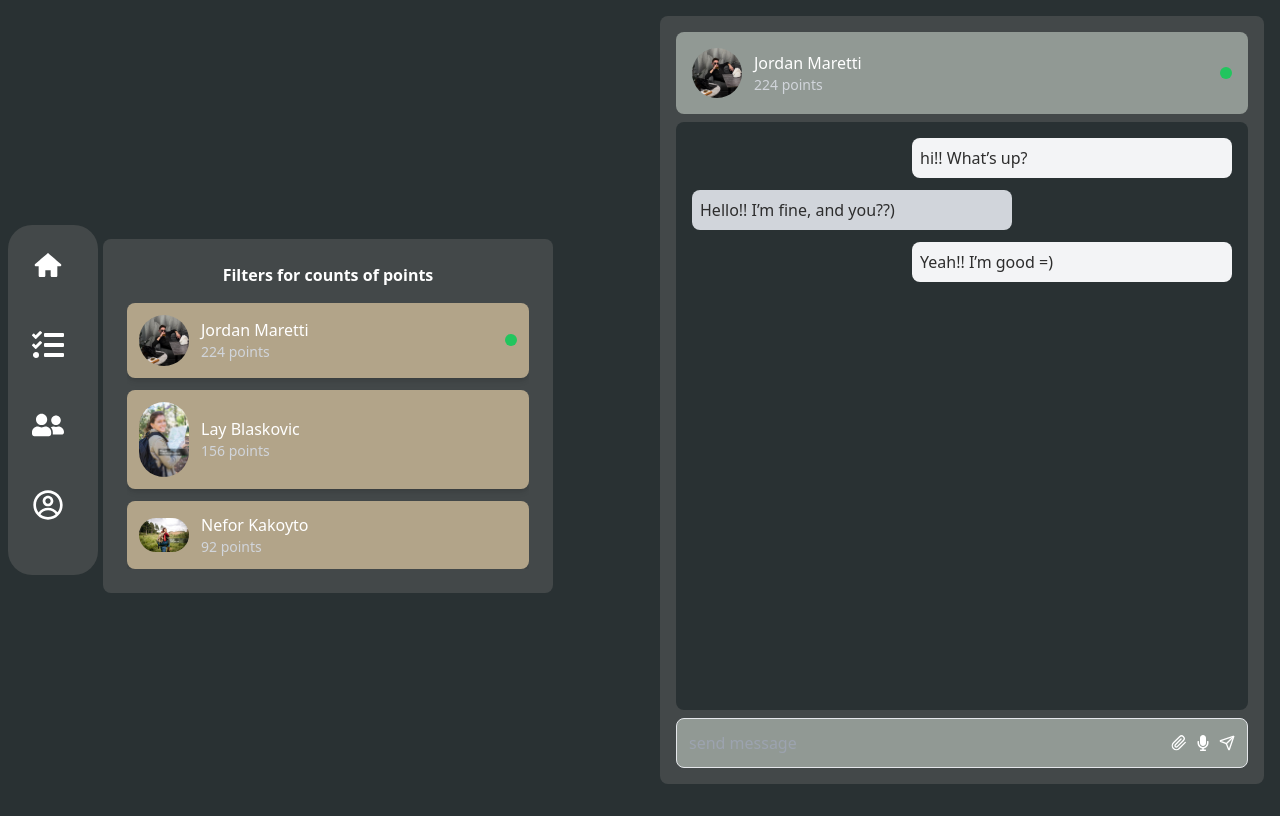
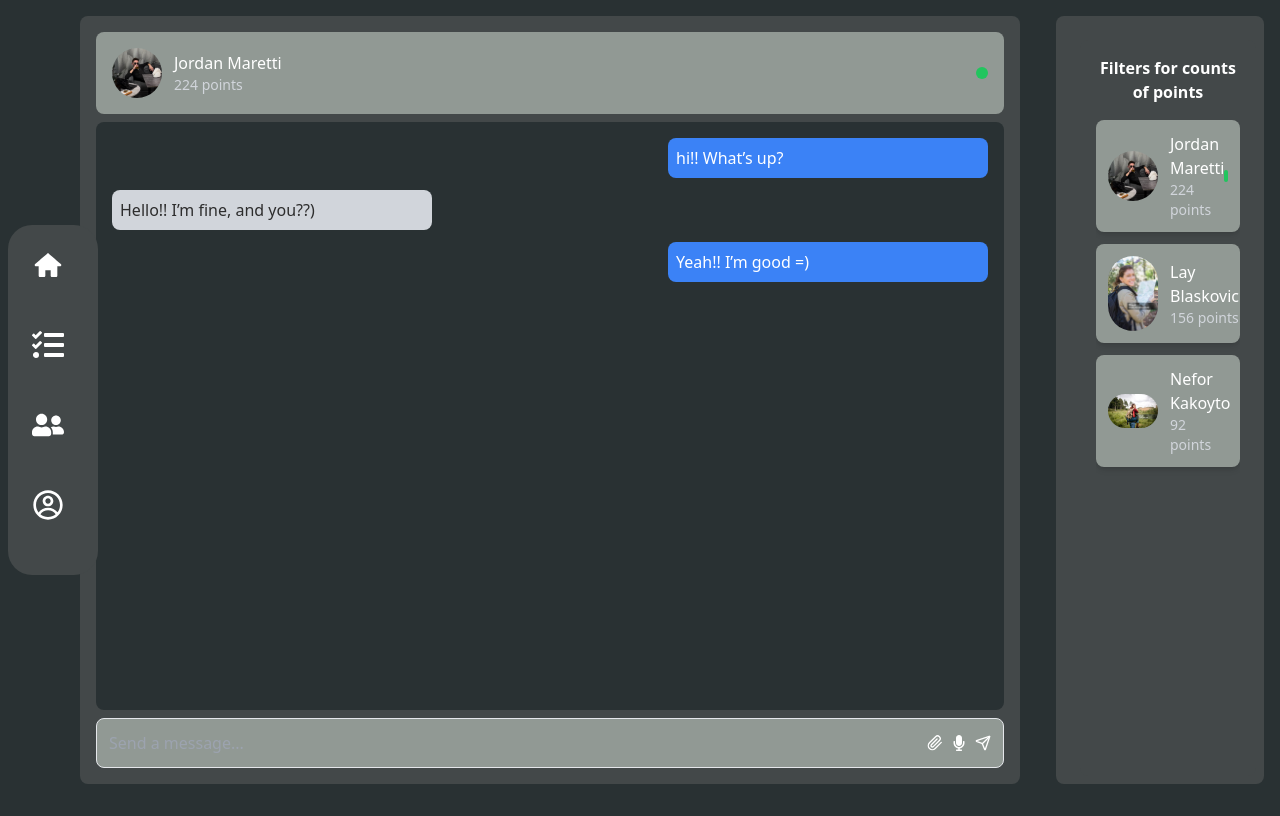
Before and after one commit to foxnaim/Agenda-client-, a Next.js app: page /pages/Chat in a window 1280 px wide. Built offline with nearby package versions, Linux system fonts and the light colour scheme.

Commit message:
modified:   src/app/components/ContactList/page.tsx 	modified:   src/app/pages/Chat/page.tsx

```diff
--- a/src/app/components/ContactList/page.tsx
+++ b/src/app/components/ContactList/page.tsx
@@ -8,12 +8,11 @@ interface ContactListProps {
 
 const ContactList: React.FC<ContactListProps> = ({ contacts }) => {
   return (
-    <div className="flex justify-center items-center w-full min-h-screen">
-      <div className="w-full max-w-[450px] bg-dop p-6 rounded-lg m-4 flex flex-col h-full md:h-auto">
+    <div className="w-full bg-dop p-4 rounded-lg m-2 flex flex-col h-full">
       <h3 className="text-white font-bold mb-4 text-center">Filters for counts of points</h3>
       <div className="flex flex-col gap-3 flex-grow overflow-auto">
         {contacts.map((contact) => (
-            <div key={contact.id} className="flex items-center p-3 bg-[#B2A489] rounded-lg shadow-md">
+          <div key={contact.id} className="flex items-center p-3 bg-dopHover rounded-lg shadow-md">
             <Image
               src={typeof contact.avatar === "string" ? contact.avatar : (contact.avatar as StaticImageData).src}
               alt={contact.name}
@@ -30,7 +29,6 @@ const ContactList: React.FC<ContactListProps> = ({ contacts }) => {
         ))}
       </div>
     </div>
-    </div>
   );
 };
 
--- a/src/app/pages/Chat/page.tsx
+++ b/src/app/pages/Chat/page.tsx
@@ -6,13 +6,18 @@ import ContactList from "@/app/components/ContactList/page";
 import { FiPaperclip } from "react-icons/fi";
 import { FaMicrophone } from "react-icons/fa";
 import { LuSend } from "react-icons/lu";
-import React, { useState } from "react";
+import React, { useState, useEffect, useRef } from "react";
 import Image from "next/image";
 import { contacts, initialMessages, Message as MessageType } from "@/app/components/ContactList/data/data";
 
 const Message = () => {
   const [messages, setMessages] = useState<MessageType[]>(initialMessages);
   const [inputValue, setInputValue] = useState<string>("");
+  const messagesEndRef = useRef<HTMLDivElement | null>(null);
+
+  useEffect(() => {
+    messagesEndRef.current?.scrollIntoView({ behavior: "smooth" });
+  }, [messages]);
 
   const sendMessage = () => {
     if (inputValue.trim() === "") return;
@@ -20,40 +25,16 @@ const Message = () => {
     setInputValue("");
   };
 
-  // Анимации для сообщений
-  const messageVariants = {
-    hidden: { opacity: 0, y: 50 },
-    visible: { opacity: 1, y: 0 },
-  };
-
-  // Анимации для списка контактов
-  const contactListVariants = {
-    hidden: { opacity: 0, x: -50 },
-    visible: { opacity: 1, x: 0 },
-  };
-
   return (
     <React.Fragment>
       <Navigation />
-      {/* Основной контейнер */}
-      <div className="flex flex-col md:flex-row h-screen w-full p-4 gap-5">
-        {/* Список контактов */}
-        <motion.div
-          initial="hidden"
-          animate="visible"
-          transition={{ duration: 0.5 }}
-          variants={contactListVariants}
-          className="w-full md:w-1/3 lg:w-1/2"
-        >
-          <ContactList contacts={contacts} />
-        </motion.div>
-
-        {/* Окно чата */}
+      <div className="flex flex-row h-screen w-full p-4 gap-5">
+        {/* Окно чата (теперь с отступами) */}
         <motion.div
           initial={{ opacity: 0 }}
           animate={{ opacity: 1 }}
           transition={{ duration: 0.5 }}
-          className="flex flex-col flex-1 bg-dop rounded-lg p-4 max-h-screen w-full"
+          className="flex flex-col flex-grow bg-dop rounded-lg p-4 max-h-screen ml-16 mr-4"  // Отступы слева и справа
         >
           {/* Информация о пользователе */}
           <div className="flex items-center p-4 bg-dopHover rounded-lg">
@@ -65,27 +46,17 @@ const Message = () => {
               className="rounded-full w-[50px] h-[50px]"
             />
             <div className="ml-3">
-              <motion.p
-                initial={{ opacity: 0 }}
-                animate={{ opacity: 1 }}
-                transition={{ delay: 0.2 }}
-                className="text-white font-medium"
-              >
+              <motion.p initial={{ opacity: 0 }} animate={{ opacity: 1 }} transition={{ delay: 0.2 }} className="text-white font-medium">
                 {contacts[0].name}
               </motion.p>
-              <motion.p
-                initial={{ opacity: 0 }}
-                animate={{ opacity: 1 }}
-                transition={{ delay: 0.4 }}
-                className="text-gray-300 text-sm"
-              >
+              <motion.p initial={{ opacity: 0 }} animate={{ opacity: 1 }} transition={{ delay: 0.4 }} className="text-gray-300 text-sm">
                 {contacts[0].points} points
               </motion.p>
             </div>
             <span className="ml-auto bg-green-500 w-3 h-3 rounded-full" />
           </div>
 
-          {/* Окно сообщений (растягивается) */}
+          {/* Окно сообщений */}
           <motion.div
             initial="hidden"
             animate="visible"
@@ -95,34 +66,25 @@ const Message = () => {
             {messages.map((msg) => (
               <motion.div
                 key={msg.id}
-                variants={messageVariants}
-                initial="hidden"
-                animate="visible"
-                className={`p-2 rounded-lg max-w-xs ${
-                  msg.sender === "user" ? "bg-gray-100 ml-auto" : "bg-gray-300"
-                }`}
+                className={`p-2 rounded-lg max-w-xs ${msg.sender === "user" ? "bg-blue-500 text-white ml-auto" : "bg-gray-300"}`}
               >
                 {msg.text}
               </motion.div>
             ))}
+            <div ref={messagesEndRef} />
           </motion.div>
 
           {/* Поле ввода */}
-          <motion.div
-            initial={{ opacity: 0, y: 20 }}
-            animate={{ opacity: 1, y: 0 }}
-            transition={{ duration: 0.4 }}
-            className="flex items-center mt-2 border p-3 rounded-lg bg-dopHover"
-          >
+          <motion.div className="flex items-center mt-2 border p-3 rounded-lg bg-dopHover">
             <input
               type="text"
-              placeholder="send message"
+              placeholder="Send a message..."
               className="flex-1 bg-transparent focus:outline-none text-white"
               value={inputValue}
               onChange={(e) => setInputValue(e.target.value)}
               onKeyDown={(e) => e.key === "Enter" && sendMessage()}
             />
-            <button onClick={sendMessage} className="ml-2 text-white">
+            <button className="ml-2 text-white">
               <FiPaperclip className="cursor-pointer hover:text-gray-300 transition" />
             </button>
             <button className="ml-2 text-white">
@@ -133,6 +95,16 @@ const Message = () => {
             </button>
           </motion.div>
         </motion.div>
+
+        {/* Окно списка пользователей (уменьшено) */}
+        <motion.div
+          initial={{ opacity: 0, x: 50 }}
+          animate={{ opacity: 1, x: 0 }}
+          transition={{ duration: 0.5 }}
+          className="w-1/6 bg-dop rounded-lg p-4 max-h-screen"  // Уменьшили размер блока пользователей
+        >
+          <ContactList contacts={contacts} />
+        </motion.div>
       </div>
     </React.Fragment>
   );
```
Lines whose indentation alone changed are shown as unchanged.
